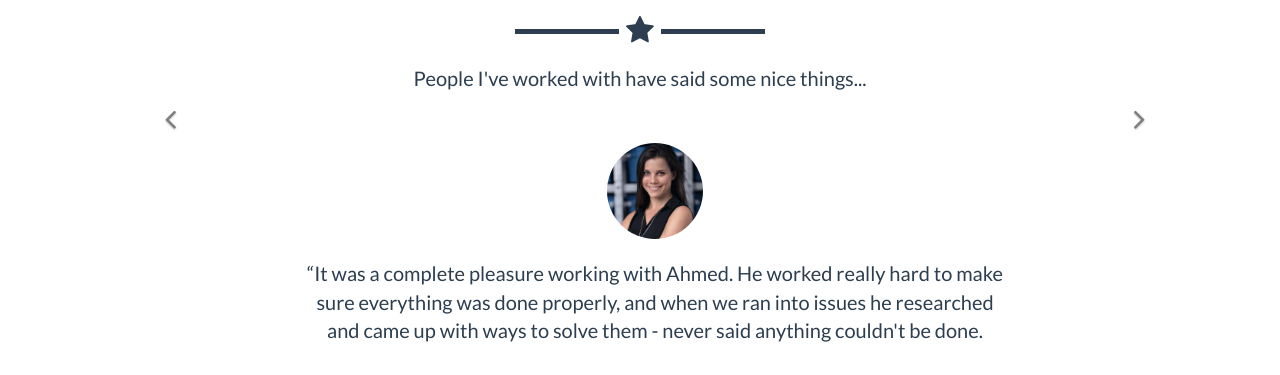
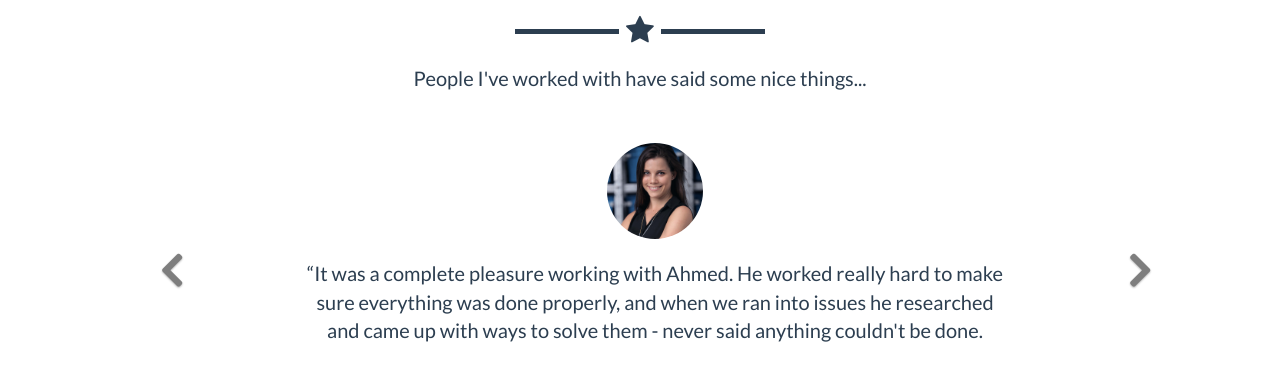
Before and after one commit to Ahmed-Elkashef/Ahmed-Elkashef.github.io, a Jekyll site: the page built from index.html, in a window 1280 px wide and 1400 px high, scrolled down 3130 px. Shown: the part 150-525 px from the top of the window. Built offline with Jekyll 4.4.1, drawn with Linux system fonts in a browser that asks for light colours.

Commit message:
Update main.css

```diff
--- a/_includes/css/main.css
+++ b/_includes/css/main.css
@@ -581,8 +581,11 @@ footer .footer-below {
 
 .fa-angle-right:before, .fa-angle-left:before {
     content: "\f105";
+    font-size: 55px;
+    font-weight: bolder;
     color: black;
-    font-size: xx-large;
+    position: relative;
+    top: 140px;
 }
 
 .testimonials {
```
